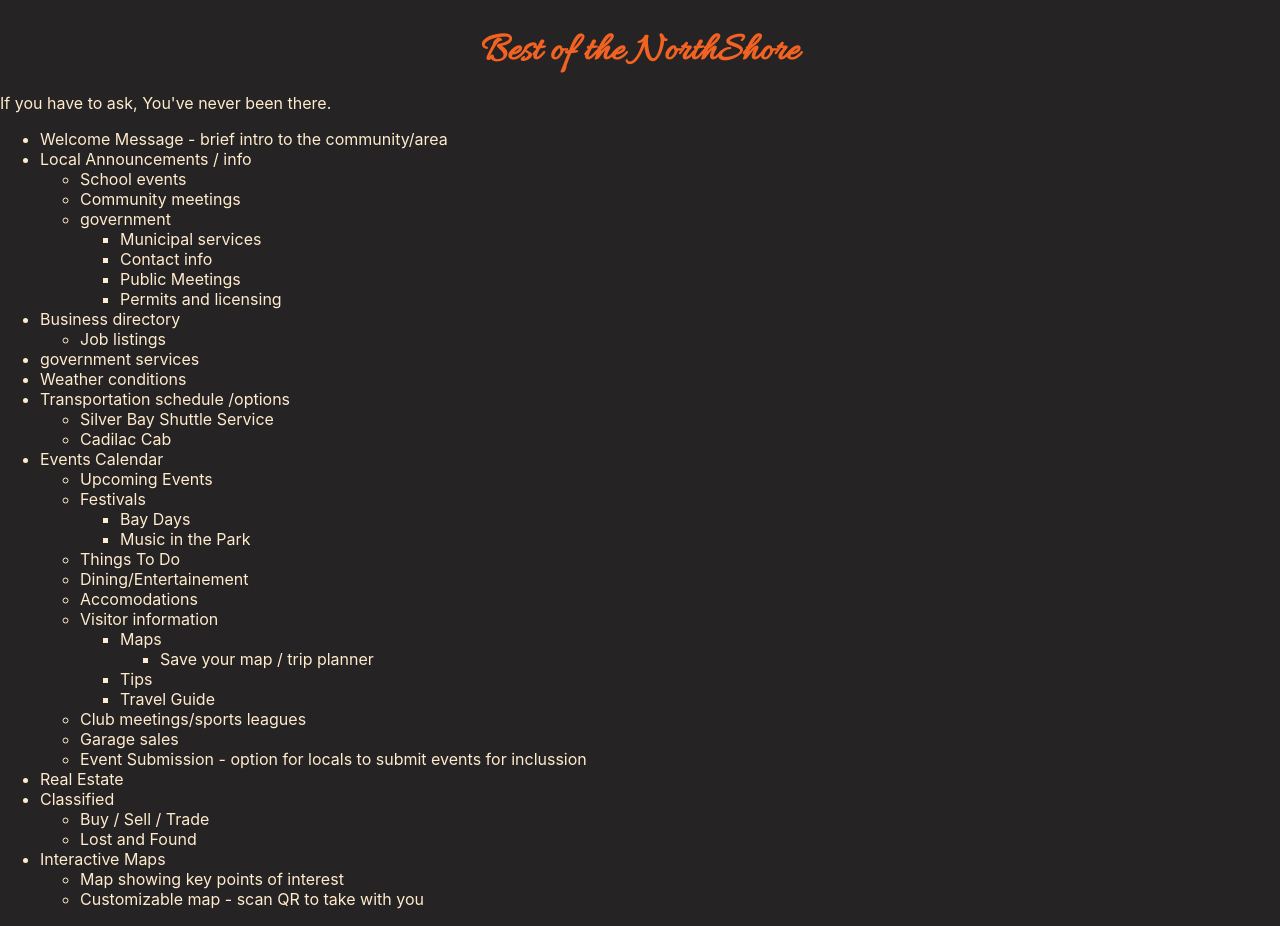
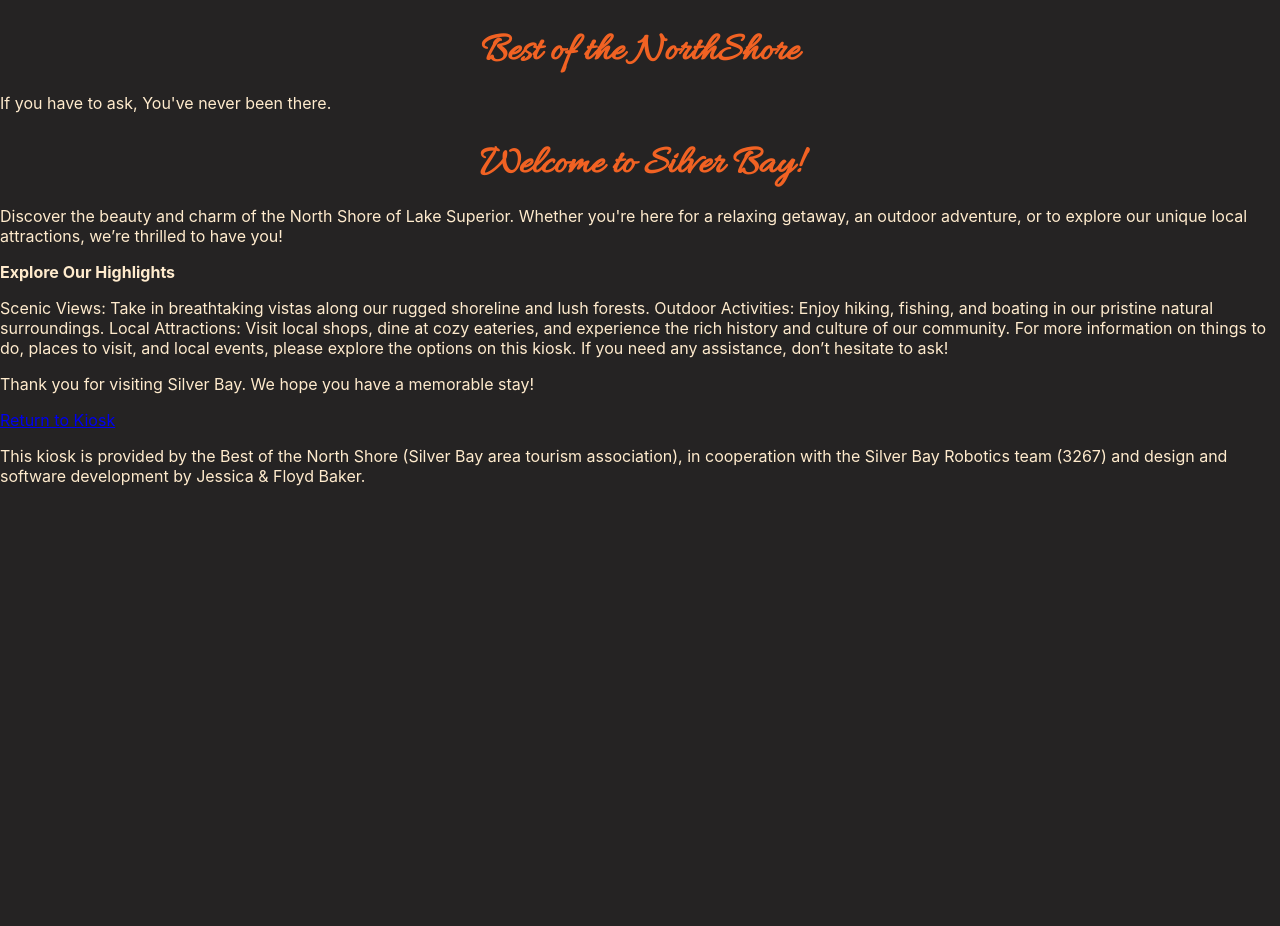
Before and after one commit to frbaker/Kiosk, a React (Create React App) app: page / in a window 1280 px wide. Shown: the top 926 px of the page. After the commit the page ends 800 px from the top, so only its background shows below. Built offline with nearby package versions, Linux system fonts and the light colour scheme.

Commit message:
Added redirect after 1 minute

```diff
--- a/src/App.css
+++ b/src/App.css
@@ -205,3 +205,6 @@ h1 {
 .time{
   text-align:right;
 }
+.bold{
+  font-weight: bold;
+}
--- a/src/App.js
+++ b/src/App.js
@@ -3,10 +3,14 @@ import { BrowserRouter as Router, Route, Routes } from 'react-router-dom';
 import HomePage from './HomePage';
 import Kiosk from './Kiosk';
 import AboutPage from './AboutPage';
+import useInactivityTimer from './useInactivityTimer'; // Adjust the import path as needed
+
 
 import './App.css';
 
 function App() {
+  useInactivityTimer('/kiosk/1', 60*1000); // Redirect after 1 minute of inactivity
+
   return (
     <Router>
       <Routes>
--- a/src/BurgerMenu.css
+++ b/src/BurgerMenu.css
@@ -1,5 +1,5 @@
 .bm-menu {
-  background: #bac5f1;
+  background: #adafb9;
   padding: 2.5em 1.5em 0;
   font-size: 1.15em;
   position: relative; /* Ensure submenus are positioned relative to this container */
@@ -12,6 +12,8 @@
   padding: 0.8em;
   touch-action: manipulation; /* Enable touch interactions */
   position: relative; /* Ensure submenus are positioned correctly */
+  font-weight:bold;
+
 }
 
 .bm-item:hover {
--- a/src/BurgerMenu.js
+++ b/src/BurgerMenu.js
@@ -31,7 +31,7 @@ const BurgerMenu = () => {
 
   return (
     <Menu pageWrapId={'page-wrap'} outerContainerId={'outer-container'}>
-      <a className="menu-item" href="#home">Welcome Message - brief intro to the community/area</a>
+      <a className="menu-item" href="/">Welcome Message</a>
 
       <div
         className="menu-item"
--- a/src/HomePage.js
+++ b/src/HomePage.js
@@ -2,86 +2,25 @@ import React from 'react';
 
 function HomePage() {
   return (
-    <div class="homePageContent">
+    <div className="homePageContent">
       <h1>Best of the NorthShore</h1>
       <p>If you have to ask, You've never been there.</p>
-<ul>
-  <li>Welcome Message - brief intro to the community/area</li>
-  <li>Local Announcements / info
-    <ul>
-      <li>School events</li>
-      <li>Community meetings</li>
-      <li>government
-        <ul>
-          <li>Municipal services</li>
-          <li>Contact info</li>
-          <li>Public Meetings</li>
-          <li>Permits and licensing</li>
-        </ul>
-      </li>
-    </ul>
-  </li>
-  <li>Business directory
-    <ul>
-      <li>Job listings</li>
-    </ul>
-  </li>
-  <li>government services</li>
-  <li>Weather conditions</li>
-  <li>Transportation schedule /options
-    <ul>
-      <li>Silver Bay Shuttle Service</li>
-      <li>Cadilac Cab</li>
-    </ul>
-  </li>
-  <li>Events Calendar
-    <ul>
-      <li>Upcoming Events</li>
-      <li>Festivals
-        <ul>
-          <li>Bay Days</li>
-          <li>Music in the Park</li>
-        </ul>
-      </li>
-      <li>Things To Do</li>
-      <li>Dining/Entertainement</li>
-      <li>Accomodations</li>
-      <li>Visitor information
-        <ul>
-          <li>Maps
-            <ul>
-              <li>Save your map / trip planner</li>
-            </ul>
-          </li>
-          <li>Tips</li>
-          <li>Travel Guide</li>
-        </ul>
-      </li>
-      <li>Club meetings/sports leagues</li>
-      <li>Garage sales</li>
-      <li>Event Submission - option for locals to submit events for inclussion</li>
-    </ul>
-  </li>
-  <li>Real Estate</li>
-  <li>Classified
-    <ul>
-      <li>Buy / Sell / Trade</li>
-      <li>Lost and Found</li>
-    </ul>
-  </li>
-  <li>Interactive Maps
-    <ul>
-      <li>Map showing key points of interest</li>
-      <li>Customizable map - scan QR to take with you</li>
-      </ul></li>
-</ul>
 
-<p>Inclussion of these components would create a go-to resource for everything to the local area - fostering community engagement and making the area more accessible to both residents and visitors.</p>
-      <ul>
-      <li><a href="/kiosk/1">Kiosk 1</a></li>
-      <li><a href="/kiosk/2">Kiosk 2</a></li>
-      <li><a href="/kiosk/3">Kiosk 3</a></li>
-      </ul>
+      <h1>Welcome to Silver Bay!</h1>
+
+      <p>Discover the beauty and charm of the North Shore of Lake Superior. Whether you're here for a relaxing getaway, an outdoor adventure, or to explore our unique local attractions, we’re thrilled to have you!</p>
+
+      <p className="bold">Explore Our Highlights</p>
+
+      <p>Scenic Views: Take in breathtaking vistas along our rugged shoreline and lush forests.
+      Outdoor Activities: Enjoy hiking, fishing, and boating in our pristine natural surroundings.
+      Local Attractions: Visit local shops, dine at cozy eateries, and experience the rich history and culture of our community.
+      For more information on things to do, places to visit, and local events, please explore the options on this kiosk. If you need any assistance, don’t hesitate to ask!
+      </p>
+      <p>Thank you for visiting Silver Bay. We hope you have a memorable stay!</p>
+
+      <p><a href="/kiosk/1">Return to Kiosk</a></p>
+      <p>This kiosk is provided by the Best of the North Shore (Silver Bay area tourism association), in cooperation with the Silver Bay Robotics team (3267) and design and software development by Jessica & Floyd Baker.</p>
     </div>
   );
 }
--- /dev/null
+++ b/src/useInactivityTimer.js
@@ -0,0 +1,35 @@
+// useInactivityTimer.js
+import { useEffect } from 'react';
+
+
+const useInactivityTimer = (redirectUrl, timeout = 60000) => {
+
+  useEffect(() => {
+    let timeoutId;
+
+    const resetTimer = () => {
+      clearTimeout(timeoutId);
+      timeoutId = setTimeout(() => {
+        if (window.location.pathname !== redirectUrl){
+            window.location.href = redirectUrl;
+        }
+      }, timeout);
+    };
+
+    const events = [
+        'mousemove', 'keydown', 'scroll', 'click',
+        'touchstart', 'touchmove', 'touchend'
+      ];
+
+    events.forEach(event => window.addEventListener(event, resetTimer));
+
+    resetTimer(); // Initialize timer on mount
+
+    return () => {
+      clearTimeout(timeoutId);
+      events.forEach(event => window.removeEventListener(event, resetTimer));
+    };
+  }, [redirectUrl, timeout]);
+};
+
+export default useInactivityTimer;
```
